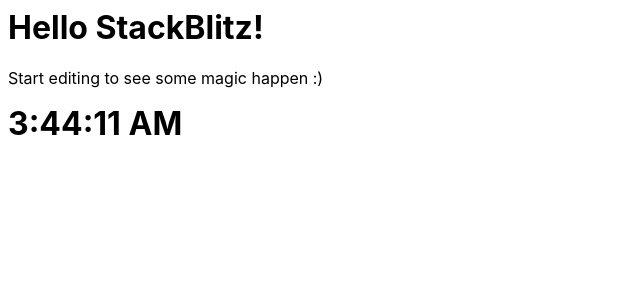
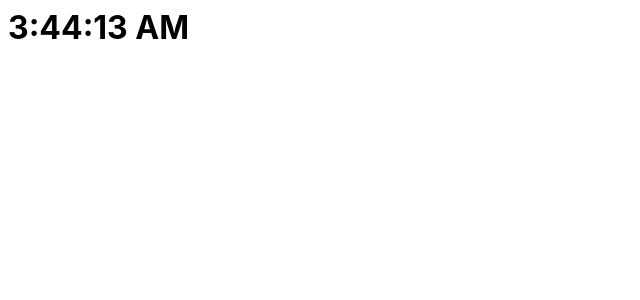
Before and after one commit to nikhilp132/react-edzaxh, a React (Create React App) app: page / in a window 1280 px wide. Shown: the top 300 px of the page, without its empty margins (0-640 px from the left). Built offline with nearby package versions, Linux system fonts and the light colour scheme.

Commit message:
1 file modified

```diff
--- a/src/App.js
+++ b/src/App.js
@@ -15,10 +15,6 @@
 
   return (
     <>
-      <div>
-        <h1>Hello StackBlitz!</h1>
-        <p>Start editing to see some magic happen :)</p>
-      </div>
       <h1 className="timer">{currTime}</h1>
     </>
   );
```
